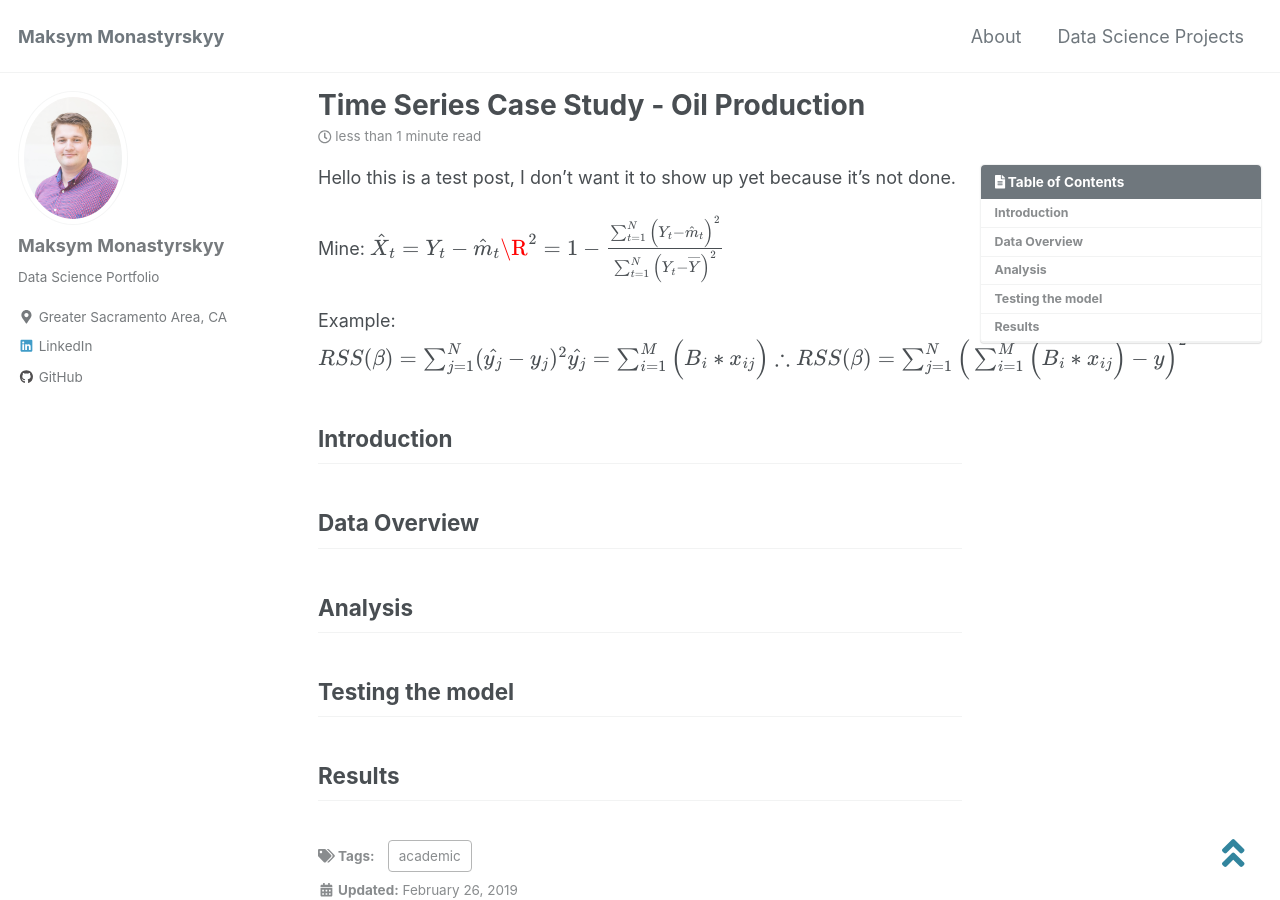
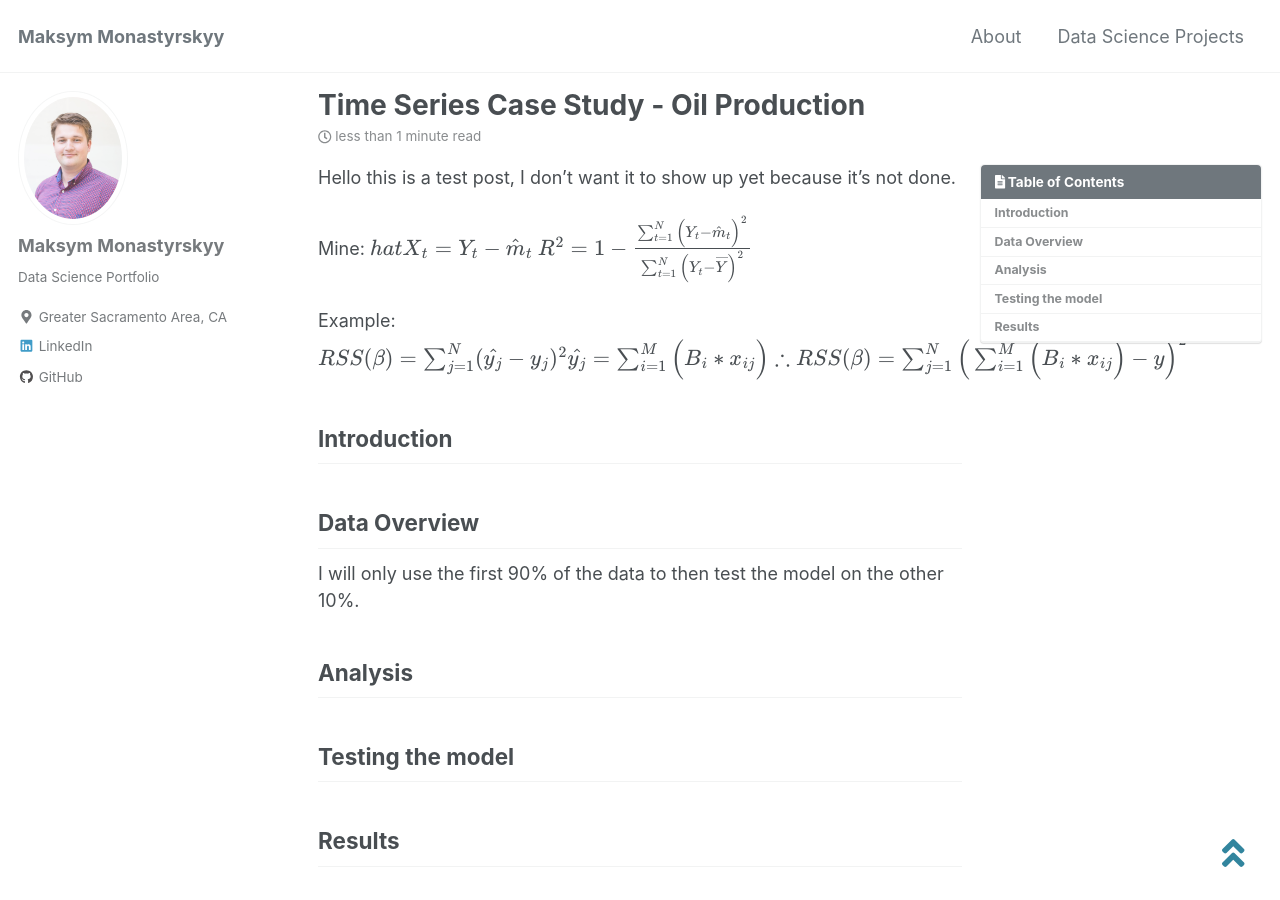
Before and after one commit to monastyrskyy/monastyrskyy.github.io, a Jekyll site: the page built from _posts/2019-2-26-time-series.md, in a window 1280 px wide and 900 px high. Built offline with Jekyll 4.4.1, drawn with Linux system fonts in a browser that asks for light colours; cached includes are drawn as plain includes; nearby versions of some CDN libraries; formulas are drawn with MathJax 3.

Commit message:
seeing if math works, v4

```diff
--- a/_posts/2019-2-26-time-series.md
+++ b/_posts/2019-2-26-time-series.md
@@ -27,12 +27,8 @@ defaults:
 Hello this is a test post, I don't want it to show up yet because it's not done.
 
 Mine:
-$$
-\hat{X}_{t} = Y_{t}-\hat{m}_{t}
-\\
-\\
-\R^2 = 1 - {\sum_{t = 1}^N \Big( Y_{t}-\hat{m}_{t} \Big)^2 \over {\sum_{t = 1}^N \Big( Y_{t}-\overline{Y} \Big)^2}}
-$$
+$$ hat{X}_{t} = Y_{t}-\hat{m}_{t} $$
+$$ R^2 = 1 - {\sum_{t = 1}^N \Big( Y_{t}-\hat{m}_{t} \Big)^2 \over {\sum_{t = 1}^N \Big( Y_{t}-\overline{Y} \Big)^2}} $$
 
 
 Example:
@@ -48,6 +44,7 @@ $$
 ## Introduction
 
 ## Data Overview
+I will only use the first 90% of the data to then test the model on the other 10%.
 
 ## Analysis
 
```
